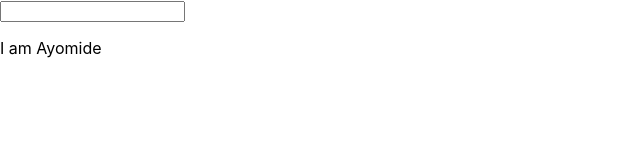
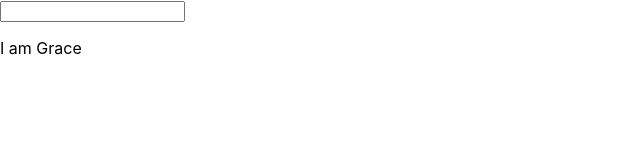
Before and after one commit to Dahrahcme/corrections, a React (Create React App) app: page / in a window 1280 px wide. Shown: the top 160 px of the page, without its empty margins (0-640 px from the left). Built offline with nearby package versions, Linux system fonts and the light colour scheme.

Commit message:
Using the useState hook

```diff
--- a/src/App.jsx
+++ b/src/App.jsx
@@ -1,17 +1,16 @@
 // Functional Based Components
 
-import React from "react";
+import React, {useState} from "react";
 import Input from "./Components/FunctionalComponents/Input";
 import Output from "./Components/FunctionalComponents/Output";
 
 const App = () => {
-
-
+  const [username, setUsername] = useState("Grace");
 
   return (
     <div>
       <Input />
-      <Output name={"Ayomide"} />
+      <Output name={username} />
     </div>
   );
 }
```
